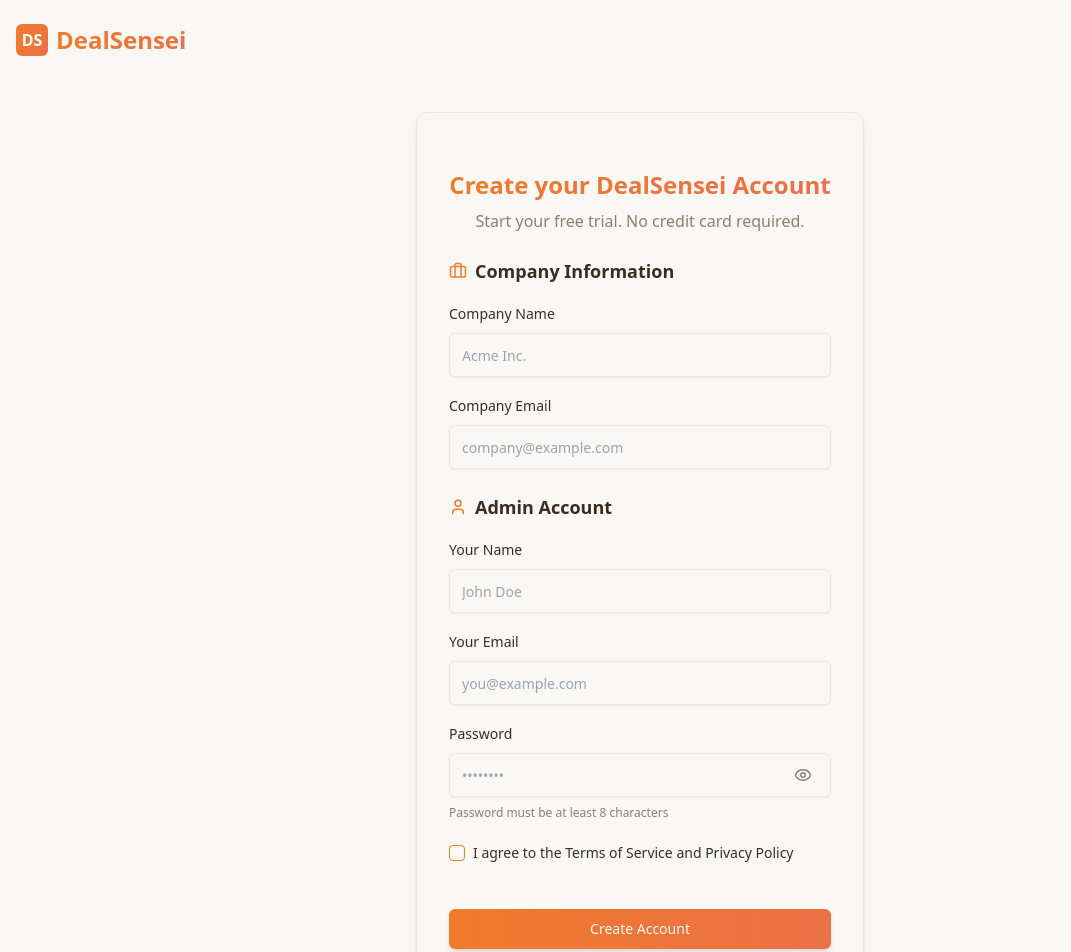
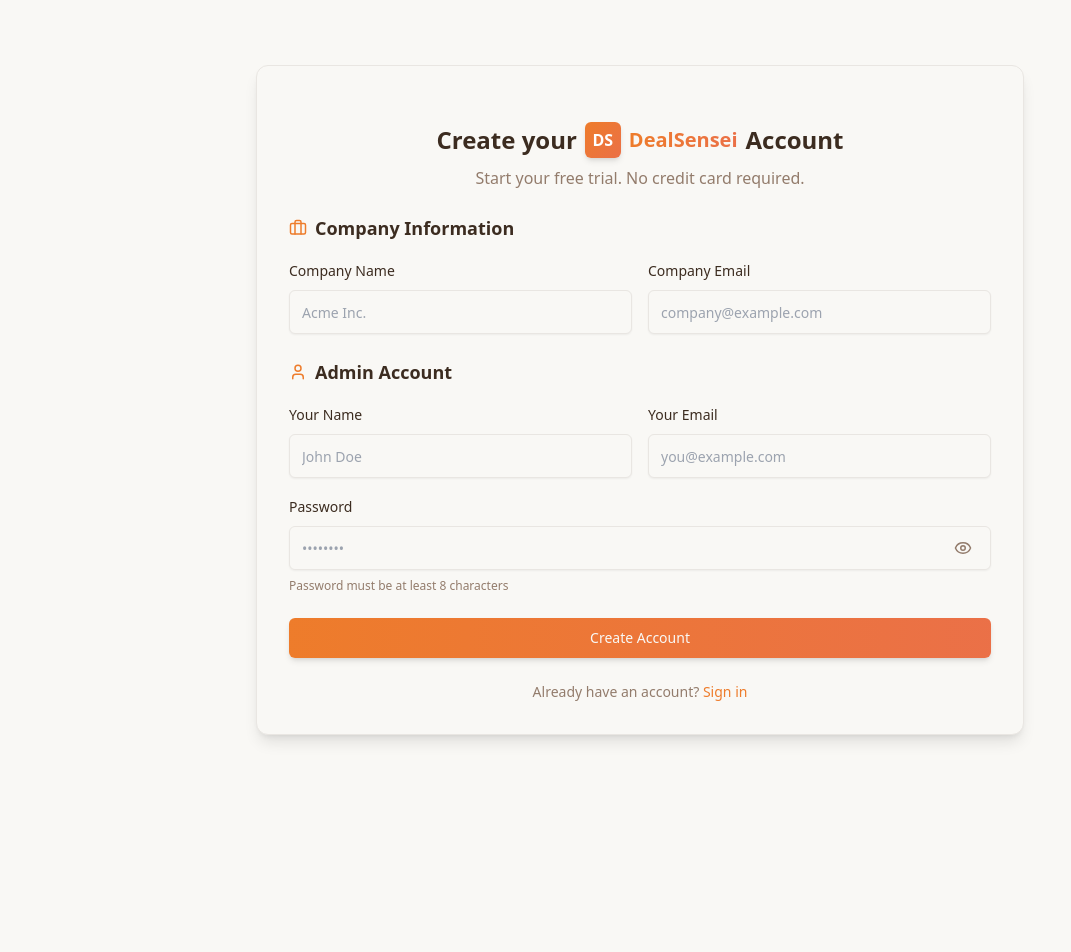
Before and after one commit to sky-sudhir/deal-sensei, a React (Vite) app in the folder FRONTEND/: page /signup in a window 1280 px wide. Shown: the top 952 px of the page, without its empty margins (0-1071 px from the left). After the commit the page ends 800 px from the top, so only its background shows below. Built offline with nearby package versions, Linux system fonts and the light colour scheme; no server answers.

Commit message:
login and signup UI changes

```diff
--- a/FRONTEND/src/pages/auth/Login.jsx
+++ b/FRONTEND/src/pages/auth/Login.jsx
@@ -59,23 +59,28 @@
 
   return (
     <div className="min-h-screen flex flex-col px-4">
-      {/* Header */}
-      <header className="container mx-auto py-6">
-        <Link to="/" className="flex items-center gap-2">
-          <div className="w-8 h-8 rounded-md bg-gradient-to-br from-primary to-accent flex items-center justify-center text-white font-bold">
-            DS
-          </div>
-          <span className="text-2xl font-bold bg-clip-text text-transparent bg-gradient-to-r from-primary to-accent">
-            DealSensei
-          </span>
-        </Link>
-      </header>
-
       {/* Login Form */}
       <div className="flex-1 flex items-center justify-center px-4 py-12">
         <div className="w-full max-w-md space-y-6 bg-card p-8 rounded-xl shadow-lg border border-border/40 relative overflow-hidden">
           <div className="text-center">
-            <h1 className="text-2xl font-bold">Sign in to DealSensei</h1>
+            <div className="flex items-center justify-center gap-2">
+              <h1 className="text-2xl font-bold">Sign in to</h1>
+              <div className="flex items-center gap-2 group relative">
+                <div className="w-9 h-9 rounded-md bg-gradient-to-br from-primary to-accent flex items-center justify-center text-white font-bold shadow-md group-hover:shadow-lg transition-all duration-300 group-hover:scale-110 relative overflow-hidden">
+                  {/* Animated gradient overlay */}
+                  <div className="absolute inset-0 bg-gradient-to-br from-accent to-primary opacity-0 group-hover:opacity-100 transition-opacity duration-700"></div>
+                  {/* Shine effect */}
+                  <div className="absolute inset-0 opacity-0 group-hover:opacity-100 transition-opacity duration-700">
+                    <div className="absolute inset-0 translate-x-full group-hover:translate-x-[-180%] transition-transform duration-1500 bg-white/20 skew-x-[45deg]"></div>
+                  </div>
+                  <span className="relative z-10">DS</span>
+                </div>
+                <span className="text-xl font-bold bg-clip-text text-transparent bg-gradient-to-r from-primary to-accent group-hover:from-accent group-hover:to-primary transition-all duration-500 relative">
+                  DealSensei
+                  <span className="absolute -bottom-1 left-0 w-0 h-0.5 bg-gradient-to-r from-primary to-accent group-hover:w-full transition-all duration-500 rounded-full"></span>
+                </span>
+              </div>
+            </div>
             <p className="text-muted-foreground mt-2">
               Enter your credentials to access your account
             </p>
--- a/FRONTEND/src/pages/auth/Signup.jsx
+++ b/FRONTEND/src/pages/auth/Signup.jsx
@@ -29,9 +29,6 @@
       .min(8, "Password must be at least 8 characters")
       .required("Password is required"),
   }),
-  termsAccepted: yup
-    .boolean()
-    .oneOf([true], "You must accept the terms and conditions"),
 });
 
 const Signup = () => {
@@ -54,14 +51,10 @@
         email: "",
         password: "",
       },
-      termsAccepted: false,
     },
   });
 
-  const onSubmit = async (data) => {
-    // Remove termsAccepted from the payload
-    const { termsAccepted, ...signupData } = data;
-
+  const onSubmit = async (signupData) => {
     const resultAction = await mutate({
       data: signupData,
       method: "POST",
@@ -79,27 +72,33 @@
   return (
     <div className="min-h-screen flex flex-col bg-background/95 bg-[radial-gradient(ellipse_at_top,_var(--tw-gradient-stops))] from-primary/5 via-background to-background px-4 ">
       {/* Header */}
-      <header className="container mx-auto py-6">
-        <Link to="/" className="flex items-center gap-2">
-          <div className="w-8 h-8 rounded-md bg-gradient-to-br from-primary to-accent flex items-center justify-center text-white font-bold">
-            DS
-          </div>
-          <span className="text-2xl font-bold bg-clip-text text-transparent bg-gradient-to-r from-primary to-accent">
-            DealSensei
-          </span>
-        </Link>
-      </header>
 
       {/* Signup Form */}
       <div className="flex-1 flex items-center justify-center px-4 py-8">
-        <div className="w-full max-w-md space-y-6 bg-card p-8 rounded-xl shadow-lg border border-border/40 relative overflow-hidden">
+        <div className="w-full max-w-screen-md space-y-6 bg-card p-8 rounded-xl shadow-lg border border-border/40 relative overflow-hidden">
           {/* Background decorative elements */}
           <div className="absolute -top-24 -right-24 w-48 h-48 rounded-full bg-primary/5 blur-2xl"></div>
           <div className="absolute -bottom-24 -left-24 w-48 h-48 rounded-full bg-accent/5 blur-2xl"></div>
           <div className="text-center relative">
-            <h1 className="text-2xl font-bold bg-clip-text text-transparent bg-gradient-to-r from-primary to-accent">
-              Create your DealSensei Account
-            </h1>
+            <div className="flex items-center justify-center gap-2">
+              <h1 className="text-2xl font-bold">Create your </h1>
+              <div className="flex items-center gap-2 group relative">
+                <div className="w-9 h-9 rounded-md bg-gradient-to-br from-primary to-accent flex items-center justify-center text-white font-bold shadow-md group-hover:shadow-lg transition-all duration-300 group-hover:scale-110 relative overflow-hidden">
+                  {/* Animated gradient overlay */}
+                  <div className="absolute inset-0 bg-gradient-to-br from-accent to-primary opacity-0 group-hover:opacity-100 transition-opacity duration-700"></div>
+                  {/* Shine effect */}
+                  <div className="absolute inset-0 opacity-0 group-hover:opacity-100 transition-opacity duration-700">
+                    <div className="absolute inset-0 translate-x-full group-hover:translate-x-[-180%] transition-transform duration-1500 bg-white/20 skew-x-[45deg]"></div>
+                  </div>
+                  <span className="relative z-10">DS</span>
+                </div>
+                <span className="text-xl font-bold bg-clip-text text-transparent bg-gradient-to-r from-primary to-accent group-hover:from-accent group-hover:to-primary transition-all duration-500 relative">
+                  DealSensei
+                  <span className="absolute -bottom-1 left-0 w-0 h-0.5 bg-gradient-to-r from-primary to-accent group-hover:w-full transition-all duration-500 rounded-full"></span>
+                </span>
+              </div>
+              <h1 className="text-2xl font-bold">Account</h1>
+            </div>
             <p className="text-muted-foreground mt-2">
               Start your free trial. No credit card required.
             </p>
@@ -113,7 +112,8 @@
                 <span>Company Information</span>
               </h2>
 
-              <div className="space-y-2">
+              <div className="flex gap-4 w-full">
+                <div className="space-y-2 w-full">
                   <Label htmlFor="company.name">Company Name</Label>
                   <Input
                     id="company.name"
@@ -128,8 +128,7 @@
                     </p>
                   )}
                 </div>
-
-              <div className="space-y-2">
+                <div className="space-y-2 w-full">
                   <Label htmlFor="company.email">Company Email</Label>
                   <Input
                     id="company.email"
@@ -145,6 +144,7 @@
                   )}
                 </div>
               </div>
+            </div>
 
             {/* Admin Information */}
             <div className="space-y-4">
@@ -153,7 +153,8 @@
                 <span>Admin Account</span>
               </h2>
 
-              <div className="space-y-2">
+              <div className="flex gap-4 w-full">
+                <div className="space-y-2 w-full">
                   <Label htmlFor="admin.name">Your Name</Label>
                   <Input
                     id="admin.name"
@@ -167,8 +168,7 @@
                     </p>
                   )}
                 </div>
-
-              <div className="space-y-2">
+                <div className="space-y-2 w-full">
                   <Label htmlFor="admin.email">Your Email</Label>
                   <Input
                     id="admin.email"
@@ -182,6 +182,7 @@
                       {errors.admin.email.message}
                     </p>
                   )}
+                </div>
               </div>
 
               <div className="space-y-2">
@@ -203,36 +204,6 @@
                   Password must be at least 8 characters
                 </p>
               </div>
-            </div>
-
-            {/* Terms and Conditions */}
-            <div className="flex items-start space-x-2 pb-6">
-              <div className="flex items-center space-x-2">
-                <Checkbox
-                  id="termsAccepted"
-                  onCheckedChange={(checked) => {
-                    // This ensures the register function gets the correct value
-                    const event = {
-                      target: {
-                        name: "termsAccepted",
-                        value: checked,
-                      },
-                    };
-                    register("termsAccepted").onChange(event);
-                  }}
-                />
-                <label
-                  htmlFor="termsAccepted"
-                  className="text-sm font-medium leading-none cursor-pointer peer-disabled:cursor-not-allowed peer-disabled:opacity-70"
-                >
-                  I agree to the Terms of Service and Privacy Policy
-                </label>
-              </div>
-              {errors.termsAccepted && (
-                <p className="text-sm text-destructive absolute mt-6">
-                  {errors.termsAccepted.message}
-                </p>
-              )}
             </div>
 
             <Button
```
Also changed, not shown: 2 other files (tests, documents, lock files or other folders). Lines whose indentation alone changed are shown as unchanged.
